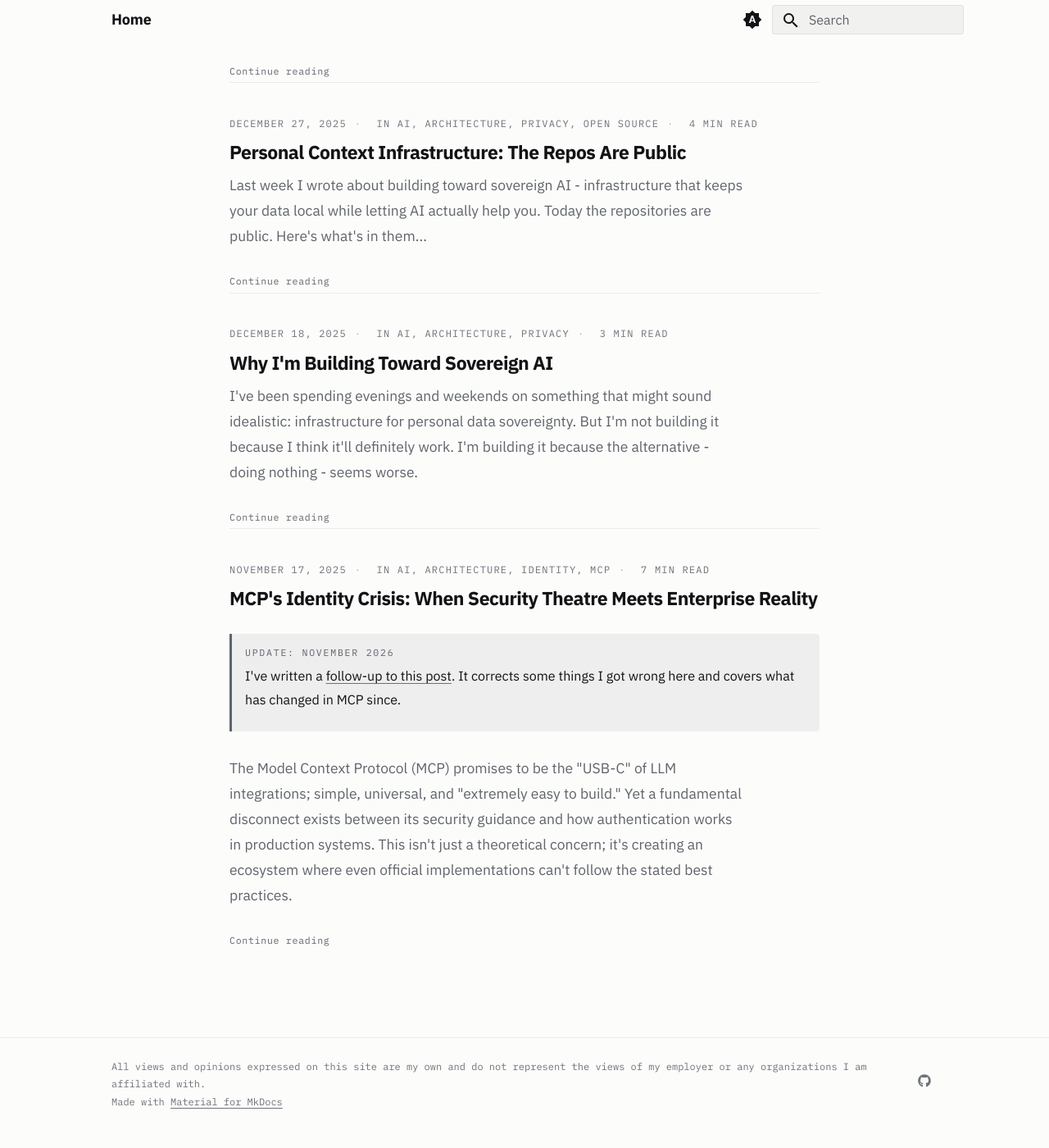
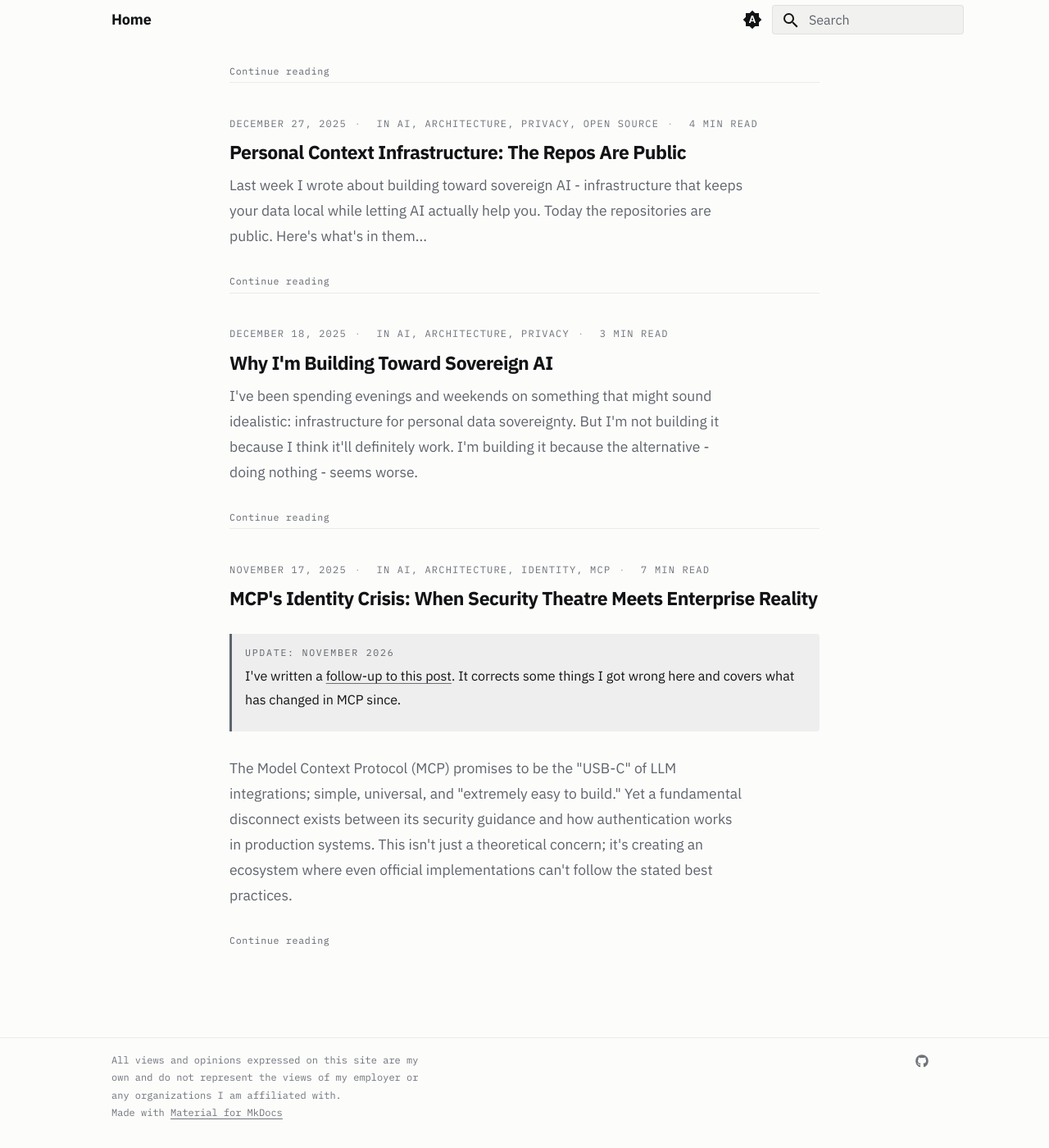
Before and after one commit to peteski22/blog, an MkDocs documentation site: the page built from docs/index.md, in a window 1280 px wide and 1400 px high, scrolled down 2053 px. Shown: the whole window at 82% size. Built offline with MkDocs 1.6.1 and Material for MkDocs 9.7.7, drawn with Linux system fonts in a browser that asks for light colours.

Commit message:
fix(theme): wrap the footer disclaimer and seat the icon on its first line
The disclaimer was a flex item allowed to grow, so it ran on until it
nearly met the social icons and wrapped where it ran out of room rather
than where it reads well. The row also centered the icons against the
whole block, leaving them floating halfway down it.

Cap the disclaimer at a readable measure so it wraps deliberately, align
the row to the top so the icon sits on the first line, and shrink the icon
to the text's scale. Below the point where both fit on one line the icon
drops to its own row and stays at the right edge.

```diff
--- a/docs/stylesheets/layout.css
+++ b/docs/stylesheets/layout.css
@@ -125,22 +125,38 @@
    icons wrap onto their own line. Let the two share one row, with the icons
    pushed to the right edge. */
 .md-footer-meta__inner {
-  align-items: center;
-  gap: 0.4rem 1rem;
+  align-items: flex-start;
+  gap: 0.4rem 1.6rem;
   padding: 0.8rem var(--pw-gutter) 1.6rem;
 }
 
+/* The disclaimer wraps at a readable measure rather than running on until it
+   meets the icons. */
 .md-copyright {
   width: auto;
-  flex: 1 1 20rem;
+  flex: 0 1 auto;
+  max-width: 54ch;
   margin: 0;
+  padding: 0;
   order: 1;
 }
 
 .md-social {
-  margin: 0;
+  margin-left: auto;
   order: 2;
   padding: 0;
+}
+
+/* Sit the icon on the first line of the disclaimer, not centered against the
+   whole block. */
+.md-social__link {
+  height: 1.1rem;
+  width: 1.1rem;
+}
+
+.md-social__link svg {
+  height: 100%;
+  width: 100%;
 }
 
 .md-copyright,
```
